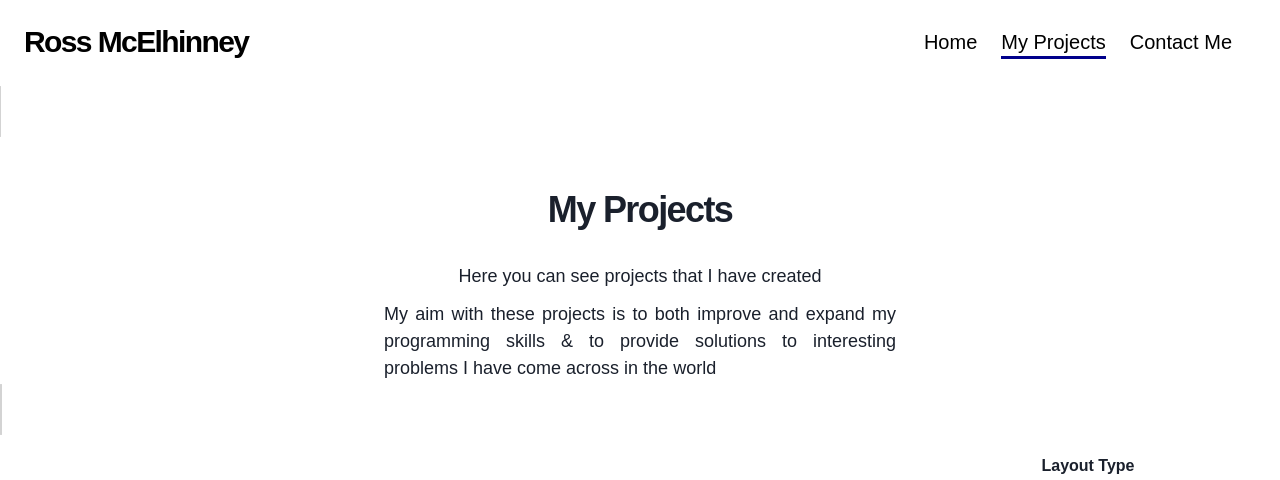
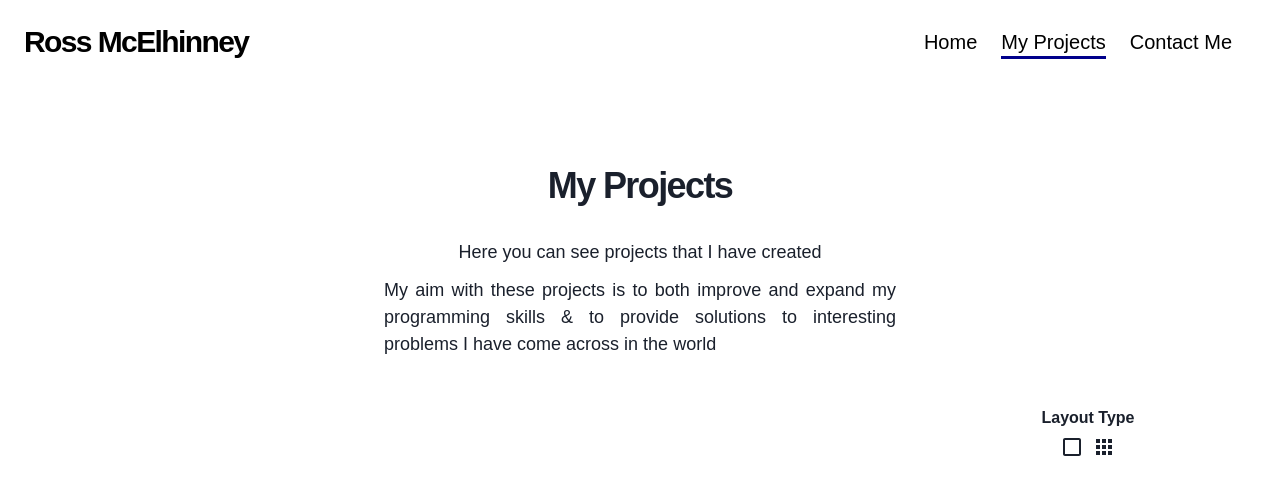
Before and after one commit to rossmcel/ross-mcelhinney-website, a React (Create React App) app: page /Projects in a window 1280 px wide. Shown: the top 480 px of the page. Built offline with nearby package versions, Linux system fonts and the light colour scheme.

Commit message:
Adjust Projects Page Base Display

```diff
--- a/src/app/projects/projects.view.tsx
+++ b/src/app/projects/projects.view.tsx
@@ -40,12 +40,11 @@ export const ProjectsView: React.FC<ProjectsViewProps> = ({ projectData }) => {
     <Box overflow="hidden" minH="80rem">
       <Box
         display={{ base: "block", sm: "initial" }}
-        width="98%"
+        width="90%"
         ml="auto"
         mr="auto"
         mt="0.2rem"
-        border="1px solid lightgrey"
-        borderRadius="0.5rem"
+        borderBottom="1px solid lightgrey"
         paddingBottom="2rem"
       >
         <Center
@@ -61,7 +60,7 @@ export const ProjectsView: React.FC<ProjectsViewProps> = ({ projectData }) => {
             <Text fontSize="lg" textAlign="center" mb="0.7rem">
               Here you can see projects that I have created
             </Text>
-            <Text fontSize="lg" textAlign="justify">
+            <Text fontSize="lg" textAlign={{ base: "justify", sm: "justify" }}>
               My aim with these projects is to both improve and expand my
               programming skills & to provide solutions to interesting problems
               I have come across in the world
@@ -76,8 +75,6 @@ export const ProjectsView: React.FC<ProjectsViewProps> = ({ projectData }) => {
         ml="auto"
         mr="auto"
         mt="0.2rem"
-        border="1px solid lightgrey"
-        borderRadius="0.5rem"
         paddingBottom="2rem"
       >
         <Flex
```
